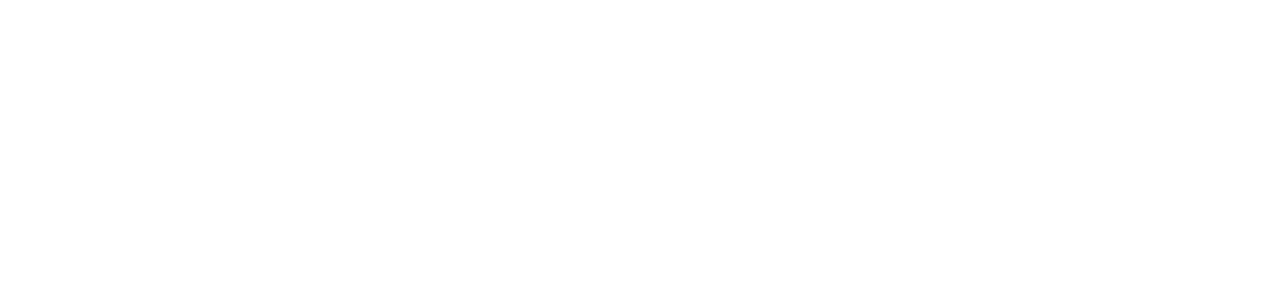
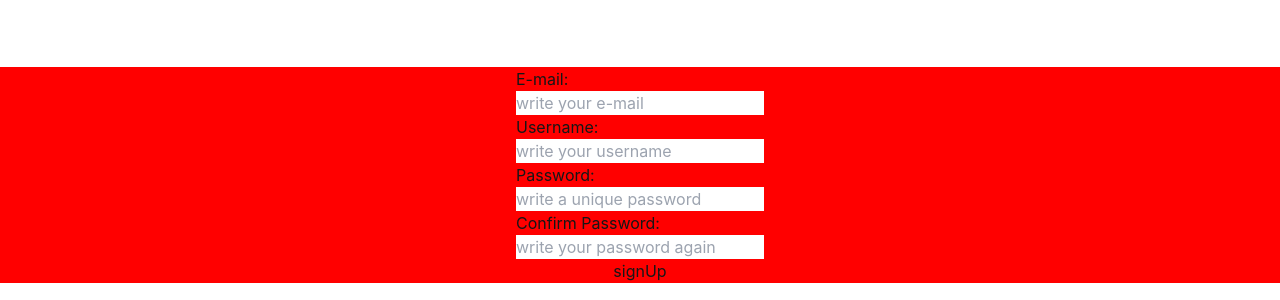
Before and after one commit to JamilaR32/wasfati, a React (Create React App) app: page /signup in a window 1280 px wide. Before the commit this address had no page. Shown: the part 797-1097 px from the top of the page. Before the commit the page ends 800 px from the top, so only its background shows below. Built offline with nearby package versions, Linux system fonts and the light colour scheme.

Commit message:
registerdesign

```diff
--- a/src/api/auth.js
+++ b/src/api/auth.js
@@ -9,4 +9,16 @@ const login = async (userInfo) => {
   return data;
 };
 
-export { login };
+const register = async (userInfo) => {
+  const formData = new FormData();
+  for (let key in userInfo) {
+    formData.append(key, userInfo[key]);
+  }
+  const { data } = await instance.post("/users/signup", formData);
+  if (data.token) {
+    saveToken(data.token);
+  }
+  return data;
+};
+
+export { login, register };
--- a/src/index.js
+++ b/src/index.js
@@ -7,6 +7,7 @@ import { QueryClient, QueryClientProvider } from "@tanstack/react-query";
 import { RouterProvider, createBrowserRouter } from "react-router-dom";
 import { Login } from "./pages/Login";
 import Home from "./pages/Home";
+import Register from "./pages/Register";
 
 const router = createBrowserRouter([
   {
@@ -20,6 +21,10 @@ const router = createBrowserRouter([
       {
         path: "/home",
         element: <Home />,
+      },
+      {
+        path: "/signup",
+        element: <Register />,
       },
     ],
   },
--- a/src/pages/Register.js
+++ b/src/pages/Register.js
@@ -5,7 +5,67 @@ import { register } from "../api/auth";
 import { useNavigate } from "react-router-dom";
 
 const Register = () => {
-  return <div></div>;
+  const [userInfo, setUserInfo] = useState({});
+  const [user, setUser] = useContext(Usercontext);
+  const navigate = useNavigate();
+  const handleChange = (e) => {
+    if (e.target.name === "image") {
+      setUserInfo({ ...userInfo, [e.target.name]: e.target.files[0] });
+    } else {
+      setUserInfo({ ...userInfo, [e.target.name]: e.target.value });
+    }
+  };
+  const { mutate } = useMutation({
+    mutationKey: ["register"],
+    mutationFn: () => register(userInfo),
+    onSuccess: () => {
+      setUser(true);
+      navigate("/");
+    },
+  });
+  const handleFormSubmit = (e) => {
+    e.preventDefault();
+    mutate();
+  };
+  return (
+    <div className="h-screen w-screen">
+      <div className="flex flex-col justify-center items-center bg-[red]">
+        <div className="flex flex-col">
+          <label>E-mail:</label>
+          <input
+            id="email"
+            name="email"
+            placeholder="write your e-mail"
+            onChange={handleChange}
+          ></input>
+          <label>Username:</label>
+          <input
+            id="username"
+            name="username"
+            placeholder="write your username"
+            onChange={handleChange}
+          ></input>
+          <label>Password:</label>
+          <input
+            type="password"
+            id="password"
+            name="password"
+            placeholder="write a unique password"
+            onChange={handleChange}
+          ></input>
+          <label>Confirm Password:</label>
+          <input
+            type="password"
+            id="confirmpassword"
+            name="confirmpassword"
+            placeholder="write your password again"
+            onChange={handleChange}
+          ></input>
+          <button>signUp</button>
+        </div>
+      </div>
+    </div>
+  );
 };
 
 export default Register;
```
